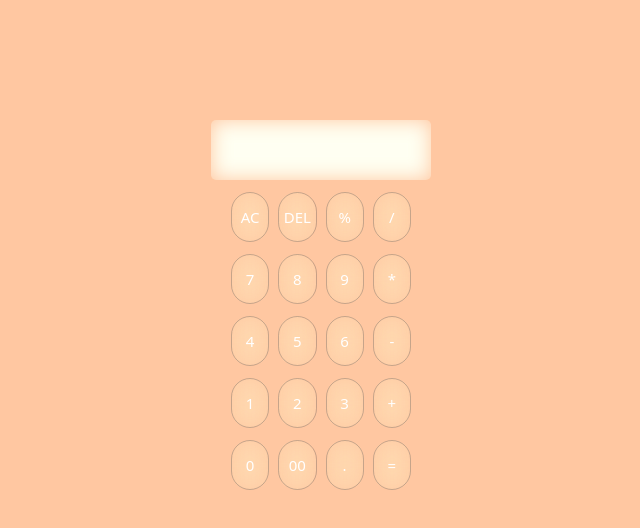
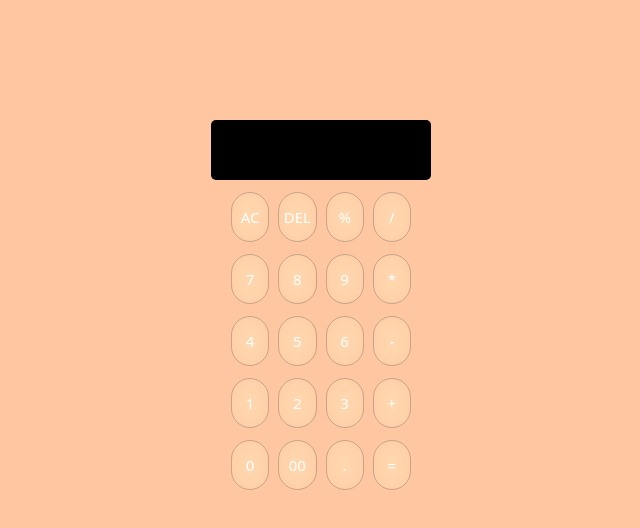
Before and after one commit to Kalki2706/Flexbox-Glassmorphism-Calculator, a plain HTML site: page index.html in a window 1280 px wide. Shown: the whole page, without its empty margins (319-959 px from the left). Drawn offline with Linux system fonts and the light colour scheme.

Commit message:
change in design

```diff
--- a/styles.css
+++ b/styles.css
@@ -31,8 +31,7 @@ body {
 .screen {
   width: 220px;
   height: 60px;
-  background-color: transparent;
-  backdrop-filter: blur(10px) brightness(150%);
+  background-color: #000;
   margin-top: 20px;
   border: none;
   border-radius: 5px;
```
